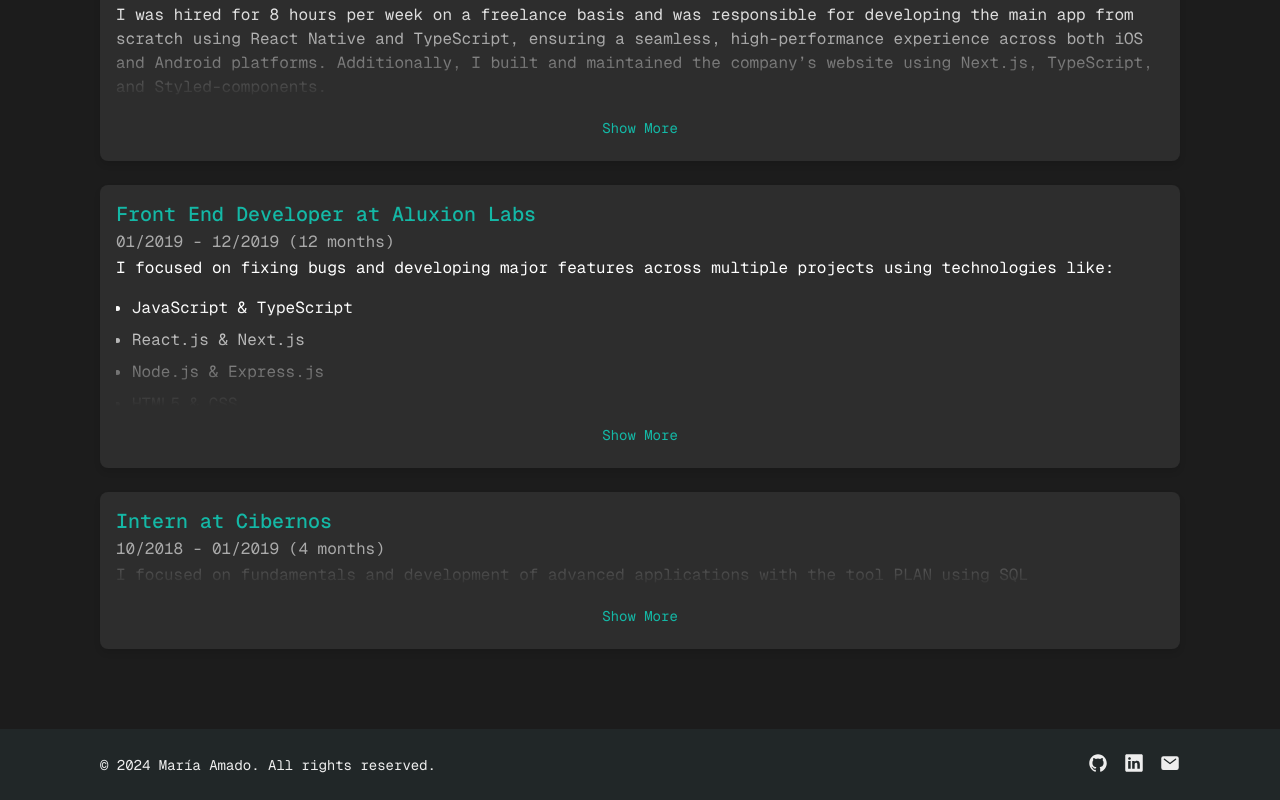
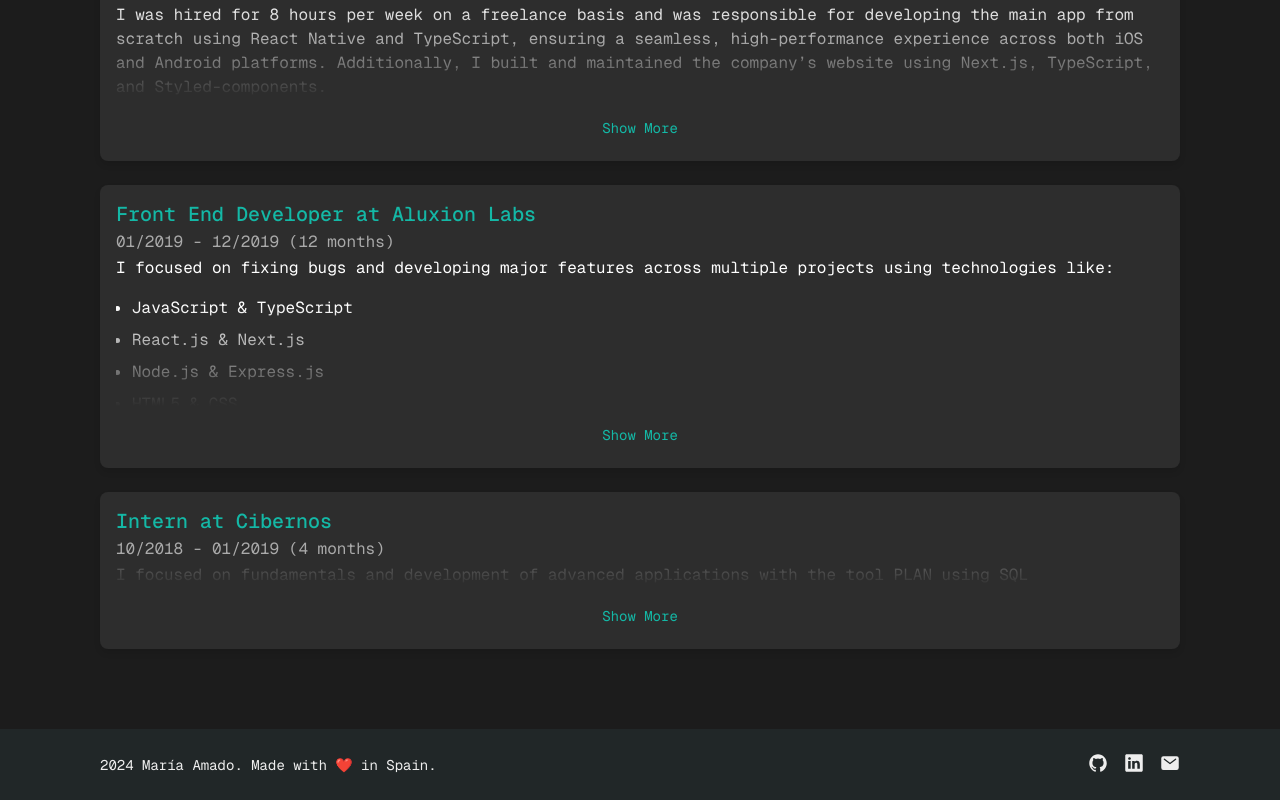
Before and after one commit to MeryScarlet15/portfolio, a Next.js app: page / in a window 1280 px wide. Shown: the part 3750-4550 px from the top of the page. Built offline with nearby package versions, Linux system fonts and the light colour scheme.

Commit message:
style: update footer text and improve SCSS imports

```diff
--- a/src/modules/hero/hero.module.scss
+++ b/src/modules/hero/hero.module.scss
@@ -73,6 +73,7 @@
   align-items: center;
   gap: 32px;
   overflow: hidden;
+
   @include media.tabletUp {
     flex-direction: row;
     justify-content: space-between;
--- a/src/modules/layout/footer/footer.module.scss
+++ b/src/modules/layout/footer/footer.module.scss
@@ -1,6 +1,6 @@
-@use "src/app/design-system/colors.scss" as colors;
-@use "src/app/design-system/layout.scss" as layout;
-@use "src/app/design-system/text.scss" as text;
+@use 'src/app/design-system/colors.scss' as colors;
+@use 'src/app/design-system/layout.scss' as layout;
+@use 'src/app/design-system/text.scss' as text;
 
 .footer {
   position: relative;
@@ -40,7 +40,6 @@
 
 .footer__icon {
   color: colors.$black-10;
-  font-size: 1.25rem; // 20px
   transition:
     transform 0.3s ease,
     color 0.3s ease;
--- a/src/modules/layout/footer/footer.tsx
+++ b/src/modules/layout/footer/footer.tsx
@@ -9,7 +9,7 @@
       <div className={styles.footer__container}>
         <div className={styles.footer__content}>
           <p className={styles.footer__text}>
-            © 2024 María Amado. All rights reserved.
+            2024 María Amado. Made with ❤️ in Spain.
           </p>
           <div className={styles.footer__icons}>
             <Link
```
